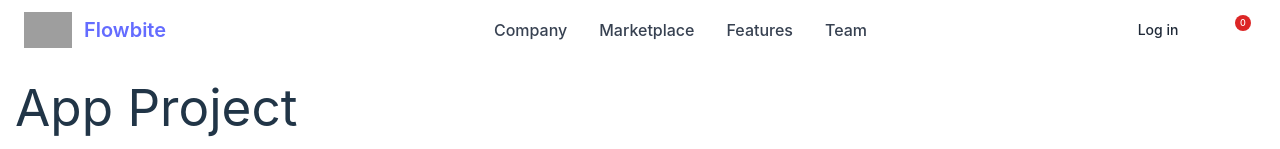
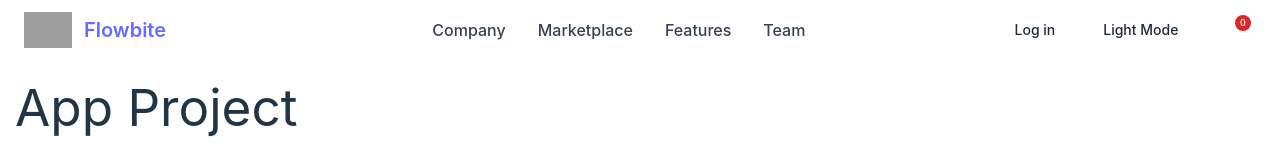
Before and after one commit to eminbasbayan/24-2-react-bootcamp, a React (Vite) app: page / in a window 1280 px wide. Shown: the top 149 px of the page. Built offline with nearby package versions, Linux system fonts and the light colour scheme; grey boxes are pictures that could not be loaded.

Commit message:
theme context

```diff
--- a/src/components/Layout/Header.jsx
+++ b/src/components/Layout/Header.jsx
@@ -1,13 +1,19 @@
 import { useContext } from "react";
 import { FaBagShopping } from "react-icons/fa6";
 import { CartContext } from "../../context/cart/CartContext";
+import { ThemeContext } from "../../context/theme/ThemeContext";
 
 const Header = () => {
   const { cartItems } = useContext(CartContext);
+  const { theme, themeChangeHandler } = useContext(ThemeContext);
 
   return (
     <header className="fixed w-full top-0 left-0">
-      <nav className="bg-white border-gray-200 px-4 lg:px-6 py-2.5 dark:bg-gray-800">
+      <nav
+        className={`${
+          theme === "dark" ? "dark:bg-gray-800 " : "bg-white"
+        }   border-gray-200 px-4 lg:px-6 py-2.5 `}
+      >
         <div className="flex flex-wrap justify-between items-center mx-auto max-w-screen-xl">
           <a href="https://flowbite.com" className="flex items-center">
             <img
@@ -25,6 +31,13 @@ const Header = () => {
               className="text-gray-800 dark:text-white hover:bg-gray-50 focus:ring-4 focus:ring-gray-300 font-medium rounded-lg text-sm px-4 lg:px-5 py-2 lg:py-2.5 mr-2 dark:hover:bg-gray-700 focus:outline-none dark:focus:ring-gray-800"
             >
               Log in
+            </a>
+            <a
+              href="#"
+              className="text-gray-800 dark:text-white hover:bg-gray-50 focus:ring-4 focus:ring-gray-300 font-medium rounded-lg text-sm px-4 lg:px-5 py-2 lg:py-2.5 mr-2 dark:hover:bg-gray-700 focus:outline-none dark:focus:ring-gray-800"
+              onClick={themeChangeHandler}
+            >
+              {theme === "dark" ? "Light Mode" : "Dark Mode"}
             </a>
             <button className="text-white bg-primary-700  focus:ring-4 focus:ring-primary-300 font-medium rounded-lg text-sm bg-transparent relative">
               <FaBagShopping />
--- /dev/null
+++ b/src/context/theme/ThemeContext.jsx
@@ -0,0 +1,3 @@
+import { createContext } from "react";
+
+export const ThemeContext = createContext();
--- /dev/null
+++ b/src/context/theme/ThemeProvider.jsx
@@ -0,0 +1,28 @@
+import PropTypes from "prop-types";
+import { useState } from "react";
+import { ThemeContext } from "./ThemeContext";
+
+const ThemeProvider = ({ children }) => {
+  const [theme, setTheme] = useState("dark");
+
+  function themeChangeHandler() {
+    setTheme(theme === "dark" ? "light" : "dark");
+  }
+
+  return (
+    <ThemeContext.Provider
+      value={{
+        theme,
+        themeChangeHandler,
+      }}
+    >
+      {children}
+    </ThemeContext.Provider>
+  );
+};
+
+ThemeProvider.propTypes = {
+  children: PropTypes.node,
+};
+
+export default ThemeProvider;
--- a/src/main.jsx
+++ b/src/main.jsx
@@ -1,10 +1,13 @@
 import ReactDOM from "react-dom/client";
 import App from "./App.jsx";
+import CartProvider from "./context/cart/CartProvider.jsx";
+import ThemeProvider from "./context/theme/ThemeProvider.jsx";
 import "./index.css";
-import CartProvider from "./context/cart/CartProvider.jsx";
 
 ReactDOM.createRoot(document.getElementById("root")).render(
-  <CartProvider>
-    <App />
-  </CartProvider>
+  <ThemeProvider>
+    <CartProvider>
+      <App />
+    </CartProvider>
+  </ThemeProvider>
 );
```
